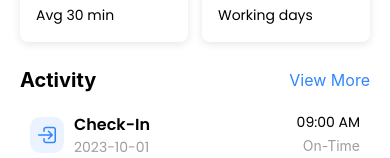
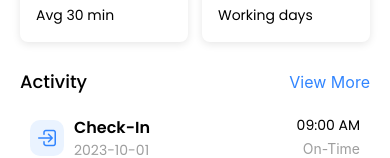
Before and after one commit to kunjladumor/HR-Attendee, a React Native app: screen /BottomTabs in a window 390 px wide. Shown: the part 502-660 px from the top of the page. Built offline with nearby package versions, Linux system fonts and the light colour scheme.

Commit message:
Refactor Activity.js to use CustomText component for header title and apply common styles

```diff
--- a/components/Activity.js
+++ b/components/Activity.js
@@ -10,6 +10,8 @@ import {
 import Ionicons from "react-native-vector-icons/Ionicons";
 import PropTypes from "prop-types";
 import colors from "../styles/ColorStyles";
+import CustomText from "./CustomText";
+import { CommonStyles } from "../styles/style";
 
 // ActivityCard Component
 const ActivityCard = ({ iconName, title, time, date, stat }) => {
@@ -60,7 +62,9 @@ const Activity = ({ activities }) => {
   return (
     <View style={ActivityStyles.container}>
       <View style={ActivityStyles.header}>
-        <Text style={ActivityStyles.headerTitle}>Activity</Text>
+        <CustomText style={[CommonStyles.header, { fontSize: 18 }]}>
+          Activity
+        </CustomText>
         <TouchableOpacity>
           <Text style={ActivityStyles.viewMore}>View More</Text>
         </TouchableOpacity>
```
